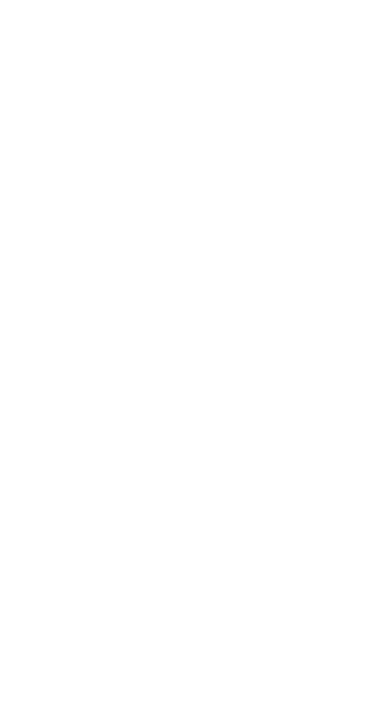
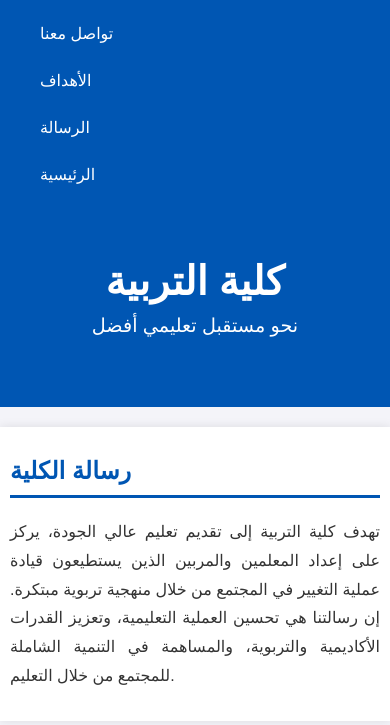
Before and after one commit to abood12a/College_of_Education, a plain HTML site: page index.html in a window 390 px wide. Drawn offline with Linux system fonts and the light colour scheme.

Commit message:
write code 1

```diff
--- a/index.html
+++ b/index.html
@@ -1,12 +1,34 @@
 <!DOCTYPE html>
-<html lang="en">
+<html lang="ar">
 <head>
     <meta charset="UTF-8">
     <meta name="viewport" content="width=device-width, initial-scale=1.0">
+    <title>كلية التربية</title>
     <link rel="stylesheet" href="style.css">
-    <title>Document</title>
 </head>
 <body>
 
+    <div class="navbar">
+        <a href="#contact">تواصل معنا</a>
+        <a href="#goals">الأهداف</a>
+        <a href="#mission">الرسالة</a>
+        <a href="#">الرئيسية</a>
+    </div>
+
+    <div class="header">
+        <h1>كلية التربية</h1>
+        <p>نحو مستقبل تعليمي أفضل</p>
+    </div>
+
+
+    <div class="content" id="mission">
+        <h2>رسالة الكلية</h2>
+        <p>
+            تهدف كلية التربية إلى تقديم تعليم عالي الجودة، يركز على إعداد المعلمين والمربين الذين يستطيعون قيادة عملية التغيير في المجتمع من خلال منهجية تربوية مبتكرة.
+            إن رسالتنا هي تحسين العملية التعليمية، وتعزيز القدرات الأكاديمية والتربوية، والمساهمة في التنمية الشاملة للمجتمع من خلال التعليم.
+        </p>
+    </div>
+
+
 </body>
 </html>
--- a/style.css
+++ b/style.css
@@ -0,0 +1,142 @@
+body {
+    font-family: 'Arial', sans-serif;
+    background-color: #f4f4f9;
+    color: #333;
+    margin: 0;
+    padding: 0;
+}
+
+
+.navbar {
+    background-color: #0056b3;
+    overflow: hidden;
+    padding: 10px 20px;
+}
+
+.navbar a {
+    float: right;
+    display: block;
+    color: white;
+    text-align: center;
+    padding: 14px 20px;
+    text-decoration: none;
+}
+
+.navbar a:hover {
+    background-color: #003d80;
+    color: white;
+}
+
+
+.header {
+    background-color: #0056b3;
+    color: white;
+    padding: 50px 0;
+    text-align: center;
+}
+
+.header h1 {
+    font-size: 3em;
+    margin: 0;
+}
+
+.header p {
+    font-size: 1.2em;
+    margin: 10px 0 20px;
+}
+
+
+.content {
+    max-width: 1200px;
+    margin: 20px auto;
+    padding: 20px;
+    background-color: #fff;
+    box-shadow: 0 0 10px rgba(0, 0, 0, 0.1);
+}
+
+.content h2 {
+    color: #0056b3;
+    border-bottom: 3px solid #0056b3;
+    padding-bottom: 10px;
+    margin-bottom: 20px;
+}
+
+.content p {
+    text-align: justify;
+    line-height: 1.8;
+    margin-bottom: 20px;
+}
+
+.goals ul {
+    list-style-type: square;
+    margin-left: 20px;
+}
+
+.goals ul li {
+    font-size: 1.1em;
+    margin-bottom: 10px;
+}
+
+
+.contact-section {
+    background-color: #f1f1f1;
+    padding: 40px 20px;
+    text-align: center;
+}
+
+.contact-section h2 {
+    color: #0056b3;
+    margin-bottom: 20px;
+}
+
+.contact-section form {
+    max-width: 600px;
+    margin: auto;
+}
+
+.contact-section input, .contact-section textarea {
+    width: 100%;
+    padding: 10px;
+    margin: 10px 0;
+    border: 1px solid #ccc;
+    border-radius: 5px;
+}
+
+.contact-section input[type="submit"] {
+    background-color: #0056b3;
+    color: white;
+    border: none;
+    cursor: pointer;
+}
+
+.contact-section input[type="submit"]:hover {
+    background-color: #003d80;
+}
+
+
+.footer {
+    background-color: #0056b3;
+    color: white;
+    padding: 10px 20px;
+    text-align: center;
+}
+
+.footer p {
+    margin: 0;
+}
+
+@media (max-width: 768px) {
+    .navbar a {
+        float: none;
+        display: block;
+        text-align: left;
+    }
+
+    .header h1 {
+        font-size: 2.5em;
+    }
+
+    .content {
+        padding: 10px;
+    }
+}
```
